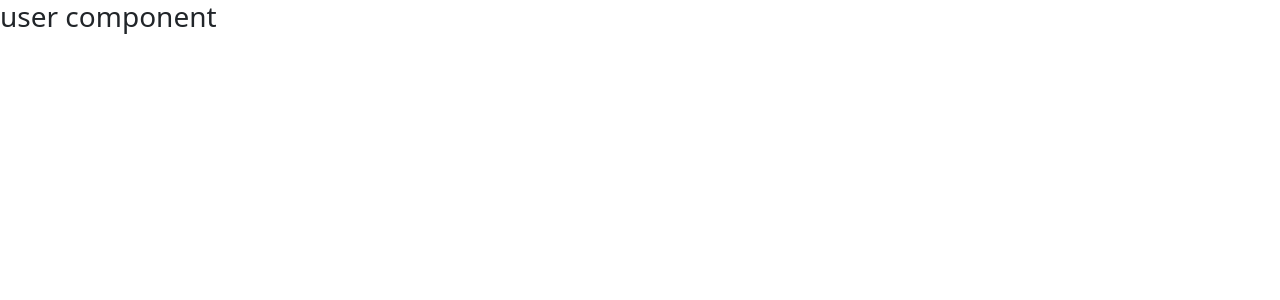
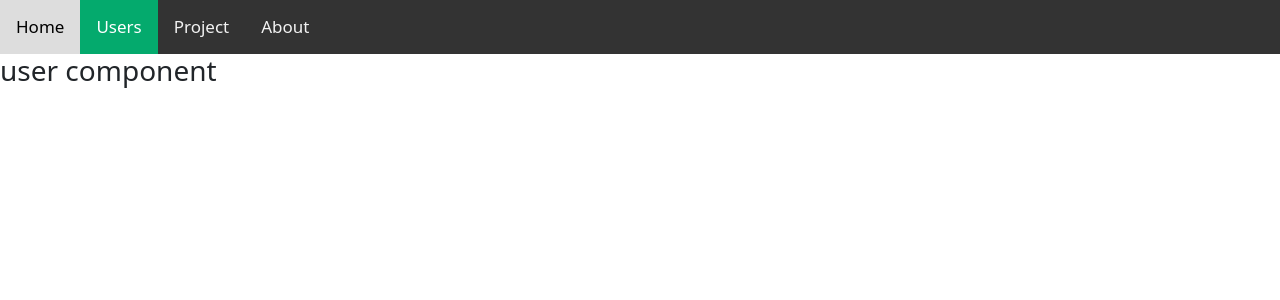
Before and after one commit to quocnhu/fullstack-rds, a React (Create React App) app: page /users in a window 1280 px wide. Shown: the top 300 px of the page. Built offline with nearby package versions, Linux system fonts and the light colour scheme; sample sign-in values are in the browser's storage.

Commit message:
done login - router dom

```diff
--- a/src/App.js
+++ b/src/App.js
@@ -1,36 +1,18 @@
 import Nav from "./components/Navigation/Nav";
-import {useState,useEffect} from 'react'
+import AppRoutes from "./routes/AppRoutes.js";
 import { BrowserRouter as Router, Routes, Route } from "react-router-dom";
 import "bootstrap/dist/css/bootstrap.min.css";
-import Login from "./components/Login/Login";
-import Register from "./components/Register/Register";
-import Users from './components/ManageUsers/Users.js'
 import { ToastContainer } from "react-toastify";
 import "react-toastify/dist/ReactToastify.css";
-import _ from 'lodash'
+// import _ from "lodash";
 const App = () => {
-  const [account, setAccount] = useState({})
-  useEffect(()=> {
-    let session = sessionStorage.getItem('account')
-    if(session) {
-      setAccount(JSON.parse(session)) // change to object to import to useState
-    }
-  },[])
   return (
     <Router>
-      <div className="app">
-        {account && !_.isEmpty(account) && account.isAuthenticated && <Nav />}
-        <Routes>
-          {/* exact to fix */}
-          <Route path="/" exact element={<div>Home = Hello world</div>} />
-          <Route path="/news" element={<div> Hell ya</div>} />
-          <Route path="/contact" element={<div>Ya Hell</div>} />
-          <Route path="/about" element={<div>Ya Hell</div>} />
-          <Route path="/login" element={<Login />} />
-          <Route path="/register" element={<Register />} />
-          <Route path="/users" element={<Users />} />
-          <Route path="*" element={<div>404 not found</div>} />
-        </Routes>
+      <div className="app-header">
+        <Nav />
+      </div>
+      <div className="app-container">
+        <AppRoutes />
       </div>
       <ToastContainer
         position="top-right"
@@ -51,3 +33,5 @@ const App = () => {
 };
 
 export default App;
+
+// {account && !_.isEmpty(account) && account.isAuthenticated && <Nav />}  */}
--- a/src/components/Login/Login.js
+++ b/src/components/Login/Login.js
@@ -1,5 +1,5 @@
 import "./Login.scss";
-import { useState } from "react";
+import { useState,useEffect } from "react";
 import { useNavigate } from "react-router-dom";
 import { toast } from "react-toastify";
 import { loginUser } from "../../services/userService.js";
@@ -40,7 +40,8 @@ const Login = (props) => {
         token: 'fake token'
       }
       sessionStorage.setItem('account',JSON.stringify(data))
-      navigate("/users")
+      navigate("/users");
+      window.location.reload();
 
     }
     if (response && response.data && +response.data.EC !== 0){
@@ -49,6 +50,20 @@ const Login = (props) => {
 
     }
   };
+  //=========Handle keyPress===============
+  const handleKeyPress = (event) => {
+
+    if (event.code === "Enter" && event.keyCode === 13) {
+      handleLogin();
+    }
+  }
+  useEffect(()=>{
+    let session = sessionStorage.getItem('account')
+    if(session) {
+      navigate("/")
+    }
+
+  },[])
   return (
     <div className="login-container">
       <div className="container">
@@ -77,6 +92,9 @@ const Login = (props) => {
               onChange={(event) => {
                 setValueLogin(event.target.value);
               }}
+              onKeyDown = {
+                (event) => handleKeyPress(event)
+              }
             />
             <input
               type="password"
@@ -90,6 +108,9 @@ const Login = (props) => {
               onChange={(event) => {
                 setPassword(event.target.value);
               }}
+              onKeyDown = {
+                (event) => handleKeyPress(event)
+              }
             />
             <button className="btn btn-primary" onClick={() => handleLogin()}>
               LOGIN
--- a/src/components/ManageUsers/Users.js
+++ b/src/components/ManageUsers/Users.js
@@ -1,13 +1,4 @@
-import { useEffect } from "react";
-import { useNavigate } from "react-router-dom";
 const Users = (props) => {
-  let navigate = useNavigate();// can not put in callback
-  useEffect(() => {
-    let session = sessionStorage.getItem("account");
-    if (!session) {
-      navigate("/login");
-    }
-  }, []);
   return (
     <div>
       <h3>user component</h3>
--- a/src/components/Navigation/Nav.js
+++ b/src/components/Navigation/Nav.js
@@ -1,17 +1,28 @@
-import React from "react";
-import { NavLink } from "react-router-dom";
+import { useEffect,useState } from "react";
+import { NavLink, useLocation } from "react-router-dom";
 import "./Nav.scss"; // Import your CSS file for styling (optional)
 
 const Nav = () => {
+  const [isShow,setIsShow] = useState(true)
+  let location = useLocation();
+  useEffect(() => {
+    if(location.pathname === '/login' || location.pathname === '/'){
+      setIsShow(false)
+    }
+  }, []);
   return (
+    <>
+    {isShow === true &&
     <div className="topnav d-flex justify-content-between">
       <div className="left-nav">
         <NavLink to="/">Home</NavLink>
-        <NavLink to="/news">News</NavLink>
-        <NavLink to="/contact">Contact</NavLink>
+        <NavLink to="/users">Users</NavLink>
+        <NavLink to="/project">Project</NavLink>
         <NavLink to="/about">About</NavLink>
       </div>
     </div>
+    }
+    </>
   );
 };
 
--- /dev/null
+++ b/src/routes/AppRoutes.js
@@ -0,0 +1,34 @@
+import { Routes, Route } from "react-router-dom";
+import Login from "../components/Login/Login";
+import Register from "../components/Register/Register";
+import Users from "../components/ManageUsers/Users.js";
+import PrivateRoutes from "../routes/PrivateRoutes.js";
+const AppRoutes = (props) => {
+  const Project = () => {
+    return (
+      <div>
+        <h1>Project Page</h1>
+        {/* Add your project routes here */}
+      </div>
+    )
+  }
+  return (
+    <Routes>
+        {/* Protected routes - using nested route v6 */}
+        <Route element={<PrivateRoutes />}>
+          <Route path="/users" element={<Users />} />
+          <Route path="/project" element={<Project />} />
+
+        </Route>
+
+      <Route path="/" exact element={<div>Home = Hello world</div>} />
+      <Route path="/news" element={<div> Hell ya</div>} />
+      <Route path="/contact" element={<div>Ya Hell</div>} />
+      <Route path="/about" element={<div>Ya Hell</div>} />
+      <Route path="/login" element={<Login />} />
+      <Route path="/register" element={<Register />} />
+      <Route path="*" element={<div>404 not found</div>} />
+    </Routes>
+  );
+};
+export default AppRoutes;
--- /dev/null
+++ b/src/routes/PrivateRoutes.js
@@ -0,0 +1,9 @@
+import React from 'react';
+import { Navigate, Outlet } from 'react-router-dom';
+
+const PrivateRoutes = () => {
+  const session = sessionStorage.getItem("account");
+  return session ? <Outlet /> : <Navigate to="/login" />;
+};
+
+export default PrivateRoutes;
```
Also changed, not shown: src/takenote.txt.
